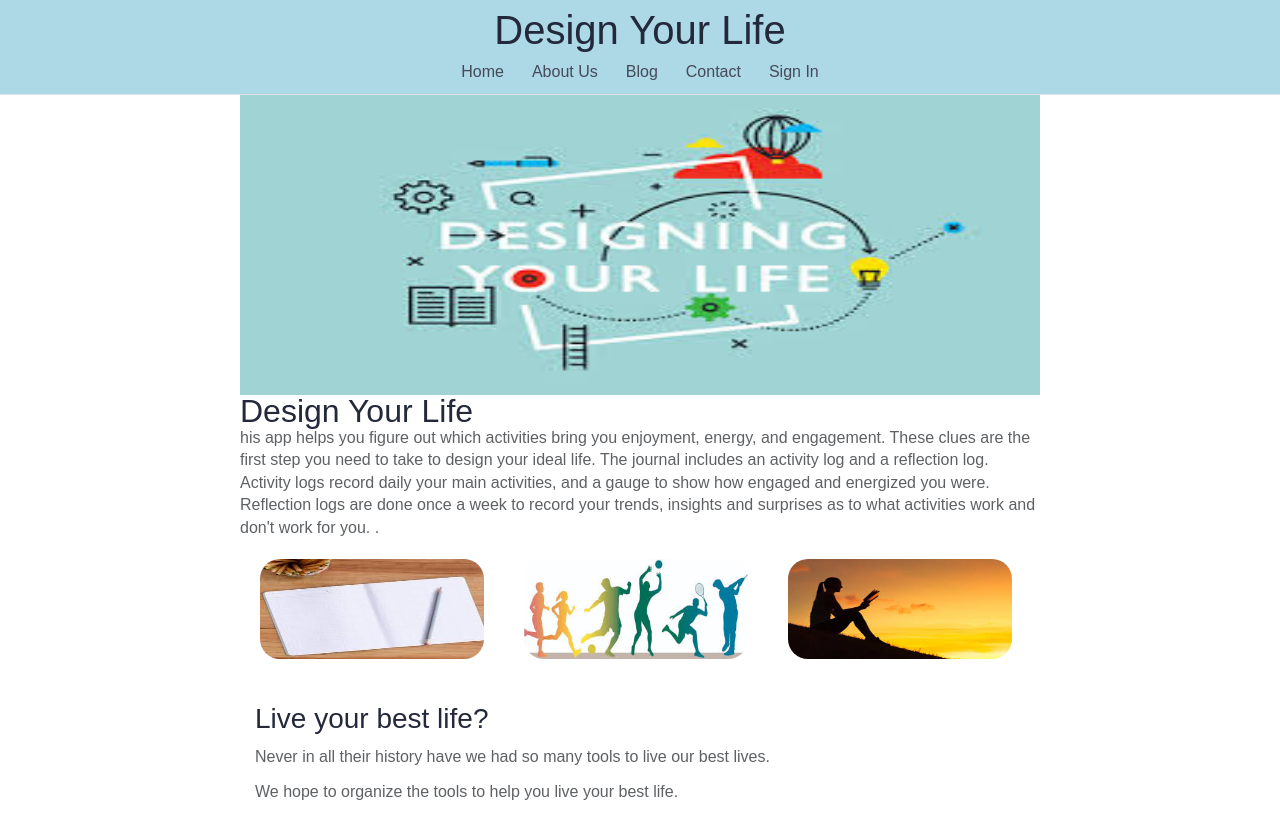
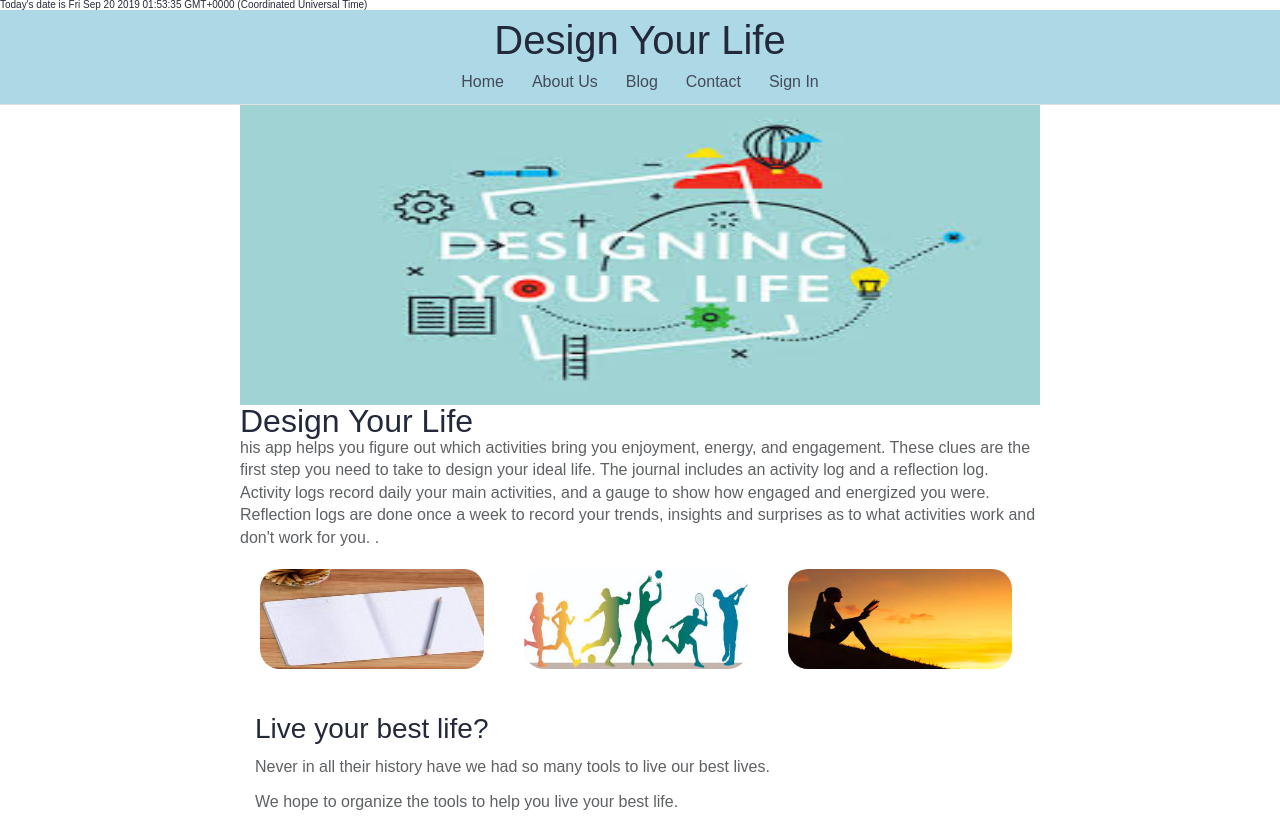
Before and after one commit to brianetaveras/Front-End-Web-UI, a plain HTML site: page index.html in a window 1280 px wide. Shown: the top 832 px of the page. Drawn offline with Linux system fonts and the light colour scheme.

Commit message:
added js file

```diff
--- a/index.html
+++ b/index.html
@@ -8,9 +8,12 @@
 
     <meta name="viewport" content="width=device-width, initial-scale=1">
 
+
+
 </head>
 
 <body>
+    <script src="js/script.js"></script>
 
     <div>
         <div class="navarea">
--- /dev/null
+++ b/js/script.js
@@ -0,0 +1,2 @@
+let d = new Date();
+document.body.innerHTML = "<h1>Today's date is " + d + "</h1>";
```
